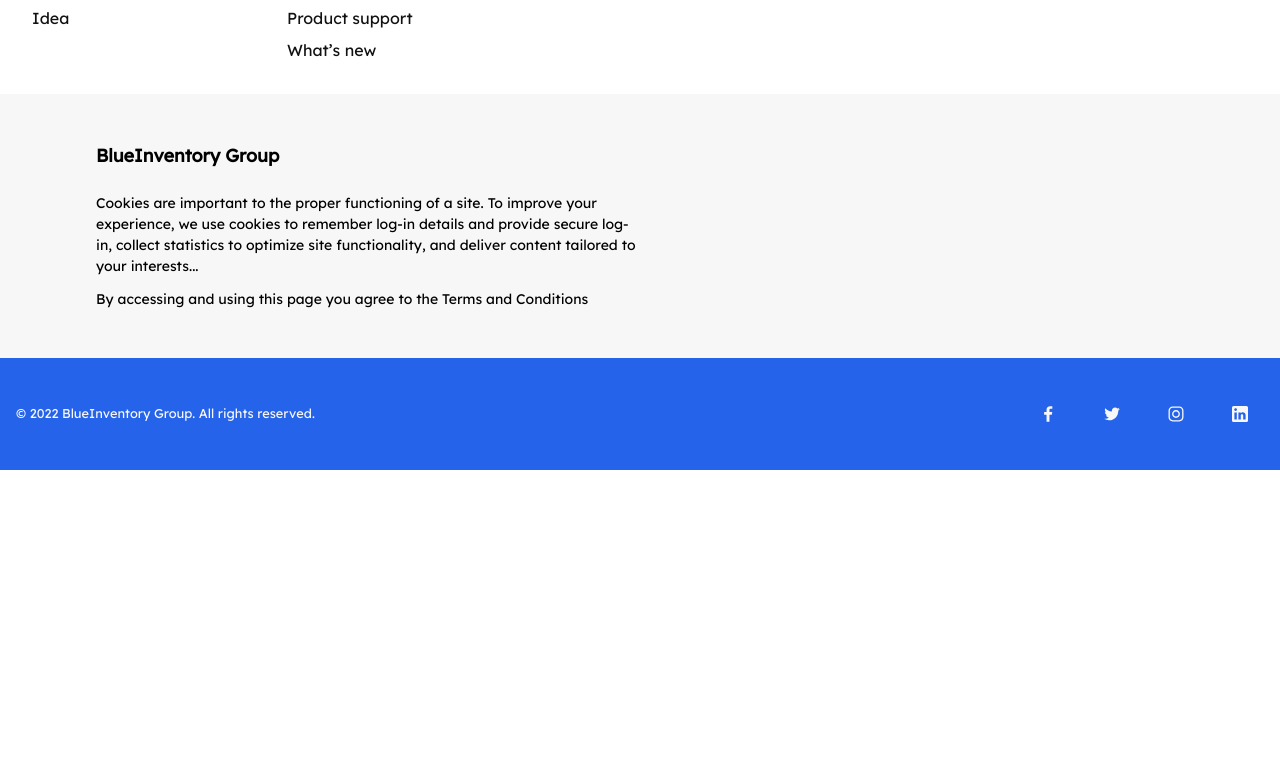
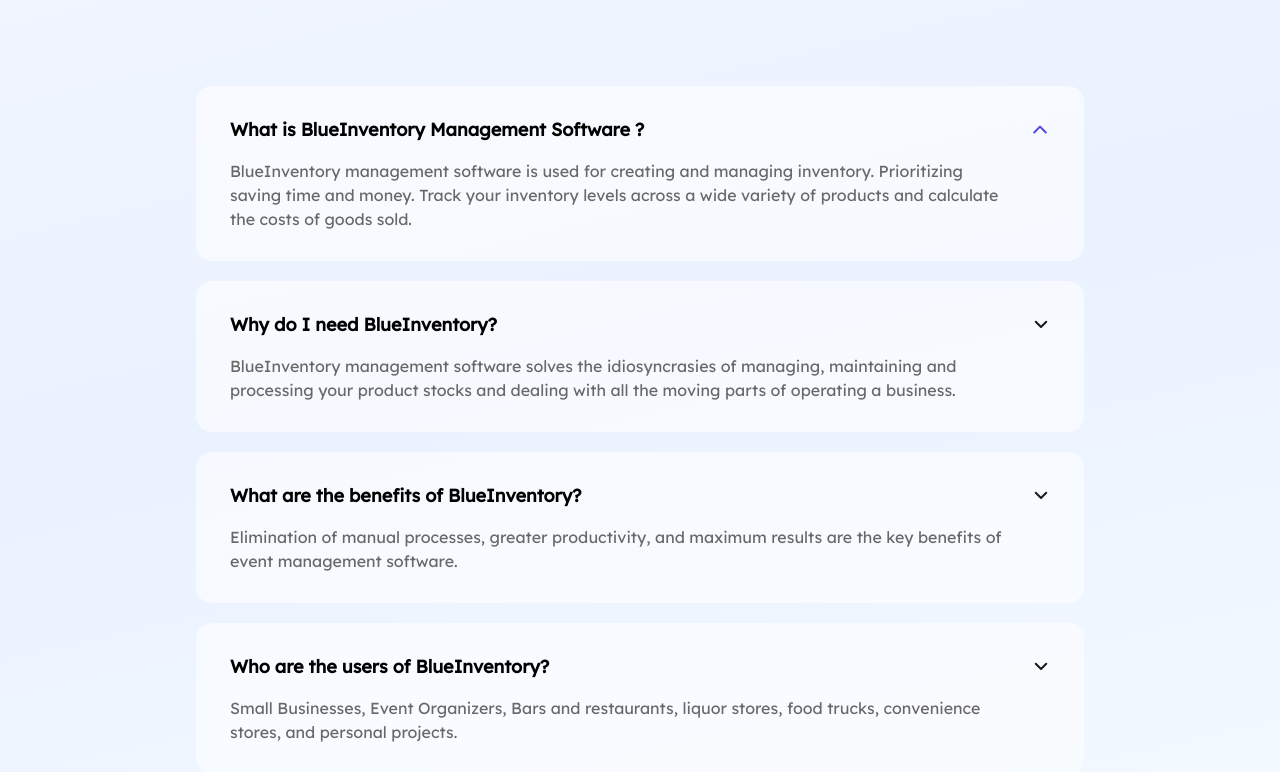
Before and after one commit to Todd-Owen-Mpeli/blueinventory, a Next.js app: page / in a window 1280 px wide. Shown: the part 3548-4320 px from the top of the page. Before the commit the page ends 4018 px from the top, so only its background shows below. Built offline with nearby package versions, Linux system fonts and the light colour scheme.

Commit message:
Created a FAQ component and edited the locations of all the components.module.scss files

```diff
--- a/components/CTAOne.js
+++ b/components/CTAOne.js
@@ -1,4 +1,4 @@
-import styles from "../components/CTAOne.module.scss";
+import styles from "../styles/components/CTAOne.module.scss";
 
 const CTAOne = () => {
 	return (
--- a/components/CTATwo.js
+++ b/components/CTATwo.js
@@ -1,6 +1,3 @@
-import Image from "next/image";
-import styles from "../components/CTATwo.module.scss";
-
 const CTATwo = () => {
 	return (
 		<section className="py-14 px-4 md:py-28 md:px-10 bg-blue overflow-hidden bg-gradient-to-r from-blue to-blueTwo">
--- a/components/CTATwo.module.scss
+++ /dev/null
@@ -1,2 +0,0 @@
-// Imports
-@import "../styles/colors";
--- /dev/null
+++ b/components/FAQ.js
@@ -0,0 +1,178 @@
+import Image from "next/image";
+import styles from "../styles/components/FAQ.module.scss";
+
+const FAQ = () => {
+	return (
+		<section className={styles.faq}>
+			<div className="relative z-10 container px-4 mx-auto">
+				<div className="md:max-w-4xl px-0 mx-auto">
+					<p className="mb-7 text-sm text-blue text-center font-semibold uppercase tracking-px">
+						Have any questions?
+					</p>
+					<h2 className="mb-16 text-4xl md:text-5xl lg:text-7xl text-center font-bold font-heading tracking-px-n leading-normal">
+						Frequently Asked Questions
+					</h2>
+					<div className="mb-11 flex flex-wrap gap-3">
+						<div className="w-full p-1">
+							<a href="#">
+								<div className="py-7 px-8 bg-white bg-opacity-60 border-2 border-transparent hover:border-blue active:border-blue focus:border-blue rounded-2xl shadow-10xl">
+									<div className="flex flex-wrap justify-between -m-2">
+										<div className="flex-1 p-2">
+											<h3 className="text-lg font-semibold leading-normal">
+												What is BlueInventory Management Software ?
+											</h3>
+											<p className="mt-4 text-grey font-medium">
+												BlueInventory management software is used for creating
+												and managing inventory. Prioritizing saving time and
+												money. Track your inventory levels across a wide variety
+												of products and calculate the costs of goods sold.
+											</p>
+										</div>
+										<div className="w-auto p-2">
+											<svg
+												className="relative top-1"
+												width="20"
+												height="20"
+												viewbox="0 0 20 20"
+												fill="none"
+												xmlns="http://www.w3.org/2000/svg"
+											>
+												<path
+													d="M4.16732 12.5L10.0007 6.66667L15.834 12.5"
+													stroke="#4F46E5"
+													strokeWidth="2"
+													strokeLinecap="round"
+													strokeLinejoin="round"
+												></path>
+											</svg>
+										</div>
+									</div>
+								</div>
+							</a>
+						</div>
+						<div className="w-full p-1">
+							<a href="#">
+								<div className="py-7 px-8 bg-white bg-opacity-60 border-2 border-transparent hover:border-blue active:border-blue focus:border-blue rounded-2xl shadow-10xl">
+									<div className="flex flex-wrap justify-between -m-2">
+										<div className="flex-1 p-2">
+											<h3 className="text-lg font-semibold leading-normal">
+												Why do I need BlueInventory?
+											</h3>
+											<p className="mt-4 text-grey font-medium">
+												BlueInventory management software solves the
+												idiosyncrasies of managing, maintaining and processing
+												your product stocks and dealing with all the moving
+												parts of operating a business.
+											</p>
+										</div>
+										<div className="w-auto p-2">
+											<svg
+												className="relative top-1"
+												width="18"
+												height="18"
+												viewbox="0 0 18 18"
+												fill="none"
+												xmlns="http://www.w3.org/2000/svg"
+											>
+												<path
+													d="M14.25 6.75L9 12L3.75 6.75"
+													stroke="#18181B"
+													strokeWidth="2"
+													strokeLinecap="round"
+													strokeLinejoin="round"
+												></path>
+											</svg>
+										</div>
+									</div>
+								</div>
+							</a>
+						</div>
+						<div className="w-full p-1">
+							<a href="#">
+								<div className="py-7 px-8 bg-white bg-opacity-60 border-2 border-transparent hover:border-blue active:border-blue focus:border-blue rounded-2xl shadow-10xl">
+									<div className="flex flex-wrap justify-between -m-2">
+										<div className="flex-1 p-2">
+											<h3 className="text-lg font-semibold leading-normal">
+												What are the benefits of BlueInventory?
+											</h3>
+											<p className="mt-4 text-grey font-medium">
+												Elimination of manual processes, greater productivity,
+												and maximum results are the key benefits of event
+												management software.
+											</p>
+										</div>
+										<div className="w-auto p-2">
+											<svg
+												className="relative top-1"
+												width="18"
+												height="18"
+												viewbox="0 0 18 18"
+												fill="none"
+												xmlns="http://www.w3.org/2000/svg"
+											>
+												<path
+													d="M14.25 6.75L9 12L3.75 6.75"
+													stroke="#18181B"
+													strokeWidth="2"
+													strokeLinecap="round"
+													strokeLinejoin="round"
+												></path>
+											</svg>
+										</div>
+									</div>
+								</div>
+							</a>
+						</div>
+						<div className="w-full p-1">
+							<a href="#">
+								<div className="py-7 px-8 bg-white bg-opacity-60 border-2 border-transparent hover:border-blue active:border-blue focus:border-blue rounded-2xl shadow-10xl">
+									<div className="flex flex-wrap justify-between -m-2">
+										<div className="flex-1 p-2">
+											<h3 className="text-lg font-semibold leading-normal">
+												Who are the users of BlueInventory?
+											</h3>
+											<p className="mt-4 text-grey font-medium">
+												Small Businesses, Event Organizers, Bars and
+												restaurants, liquor stores, food trucks, convenience
+												stores, and personal projects.
+											</p>
+										</div>
+										<div className="w-auto p-2">
+											<svg
+												className="relative top-1"
+												width="18"
+												height="18"
+												viewbox="0 0 18 18"
+												fill="none"
+												xmlns="http://www.w3.org/2000/svg"
+											>
+												<path
+													d="M14.25 6.75L9 12L3.75 6.75"
+													stroke="#18181B"
+													strokeWidth="2"
+													strokeLinecap="round"
+													strokeLinejoin="round"
+												></path>
+											</svg>
+										</div>
+									</div>
+								</div>
+							</a>
+						</div>
+					</div>
+					<p className="text-grey text-center font-medium">
+						<span>Still have any questions?</span>
+						<a
+							className="ml-2 font-semibold text-blue hover:text-limeGreen hover:ease-in-out hover:duration-200"
+							href="#"
+						>
+							Contact us
+						</a>
+					</p>
+				</div>
+			</div>
+		</section>
+	);
+};
+
+export default FAQ;
--- a/components/Footer.js
+++ b/components/Footer.js
@@ -1,6 +1,5 @@
 import Link from "next/link";
-import Image from "next/image";
-import styles from "../components/Footer.module.scss";
+import styles from "../styles/components/Footer.module.scss";
 
 const Footer = () => {
 	const borderRadius = "24px 34px 34px 0px";
--- a/components/Hero.js
+++ b/components/Hero.js
@@ -1,6 +1,5 @@
 import Image from "next/image";
-import Navbar from "../components/Navbar";
-import styles from "../components/Hero.module.scss";
+import styles from "../styles/components/Hero.module.scss";
 
 const Hero = () => {
 	return (
@@ -20,7 +19,7 @@
 							</p>
 							<div className="flex flex-col md:flex-row items-center justify-center mb-24">
 								<a
-									className="inline-block w-full md:w-[fit-content] rounded-[15px] sm:w-auto py-4 px-6 mb-4 sm:mb-0 sm:mr-4 text-center font-heading font-medium text-base text-white hover:ease-in-out hover:duration-200  bg-blue hover:bg-limeGreen"
+									className="inline-block w-full md:w-[fit-content] rounded-[15px] sm:w-auto py-4 px-6 mb-4 sm:mb-0 sm:mr-4 text-center font-heading font-medium text-base text-white hover:ease-in-out hover:duration-200 bg-blue hover:bg-limeGreen"
 									href="#"
 									contentEditable="false"
 								>
--- a/pages/404.js
+++ b/pages/404.js
@@ -1,4 +1,3 @@
-import Image from "next/image";
 import Navbar from "../components/Navbar";
 import styles from "../styles/pages/404.module.scss";
 
@@ -44,7 +43,6 @@
 					</div>
 				</div>
 			</div>
-
 			{/* Footer Section */}
 			<footer>
 				<div className="py-8 bg-blue">
--- a/pages/index.js
+++ b/pages/index.js
@@ -8,6 +8,7 @@
 import TrustedBrands from "../components/TrustedBrands";
 import HowItWorks from "../components/HowItWorks";
 import CTATwo from "../components/CTATwo";
+import FAQ from "../components/FAQ";
 
 export default function Home() {
 	return (
@@ -34,6 +35,7 @@
 
 				{/*CTA One */}
 				<CTAOne />
+				<FAQ />
 			</main>
 		</>
 	);
--- a/components/CTAOne.module.scss
+++ b/styles/components/CTAOne.module.scss
@@ -1,5 +1,5 @@
 // Imports
-@import "../styles/colors";
+@import "../colors";
 
 .bottomSection {
 	padding: 2.25rem;
--- /dev/null
+++ b/styles/components/FAQ.module.scss
@@ -0,0 +1,20 @@
+.faq {
+	overflow: hidden;
+	position: relative;
+	padding: 3.5rem 3rem;
+
+	background: linear-gradient(
+		167deg,
+		rgba(247, 242, 230, 1) 0%,
+		rgba(240, 245, 255, 1) 19%,
+		rgba(234, 242, 255, 1) 54%,
+		rgba(244, 250, 255, 1) 99%
+	);
+}
+
+/* Mobile screen (portrait 640px) // Change to (max-device-width: 640px) when finished */
+@media screen and (max-width: 640px) {
+	.faq {
+		padding: 3.5rem 1rem;
+	}
+}
--- a/components/Footer.module.scss
+++ b/styles/components/Footer.module.scss
@@ -1,5 +1,5 @@
 // Imports
-@import "../styles/colors";
+@import "../colors";
 
 .footerSection {
 	a {
```
Also changed, not shown: styles/components/Hero.module.scss (renamed from components/Hero.module.scss).
